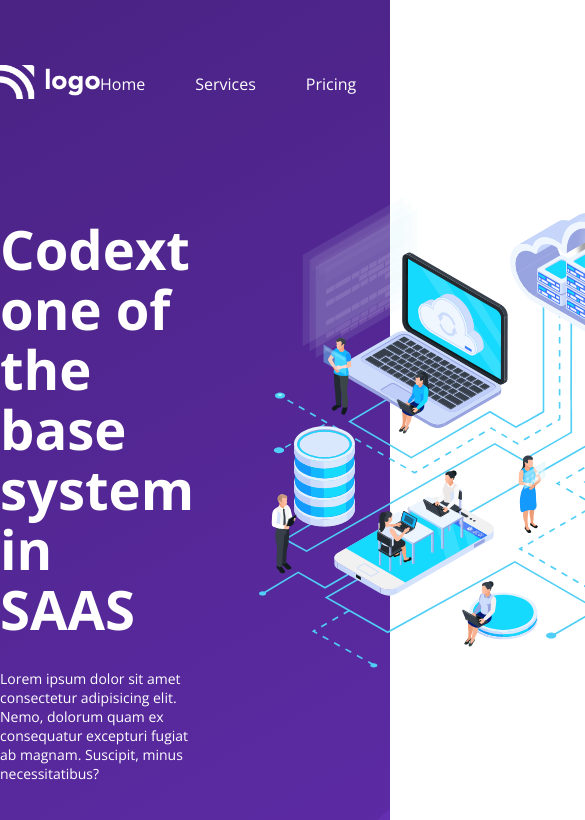
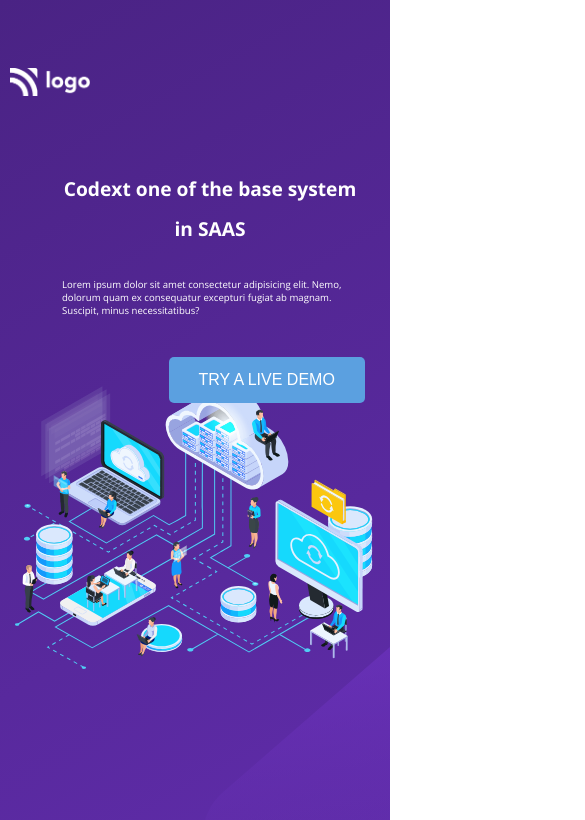
Before and after one commit to samdishjadhav9970/project-13, a plain HTML site: page index.html in a window 390 px wide. Shown: the top 820 px of the page, 585 px wide, since content can reach past the window. Drawn offline with nearby package versions, Linux system fonts and the light colour scheme.

Commit message:
responsive done

```diff
--- a/css/style.css
+++ b/css/style.css
@@ -28,7 +28,7 @@ body {
     margin: 0 auto;
 }
 
-/*----------------------- navbar --------------------------*/
+/*--- navbar ----*/
 .navbar {
     display: flex;
     justify-content: space-between;
@@ -36,12 +36,12 @@ body {
     align-items: center;
 }
 .navbar .logo img {
-    width: 100px;
+    width: 6.25rem;
 }
 .navbar .list {
     list-style-type: none;
     display: flex;
-    gap: 50px;
+    gap: 3.12rem;
     color: #FFFFFF;
     font-weight: lighter;
     align-items: center;
@@ -55,24 +55,29 @@ body {
     font-weight: lighter;
     border-radius: 4px;
 }
+.navbar .list .list-item button:hover{
+    color:var(--primary);
+    background-color:var(--white);
 
+}
 
 /*------------------------- hero section -----------------------*/
 
 .hero {
+    height:80vh;
     display: flex;
-    margin-top: 50px;
-    gap: 40px;
+    margin-top: 3.12rem;
+    gap: 2.5rem;
 }
 .hero .hero-left h1 {
     color: var(--white);
     font-size: 3.4rem;
     line-height: 60px;
-    margin-bottom: 30px;
+    margin-bottom: 1.8rem;
 }
 .hero .hero-left p {
     color: var(--white);
-    font-size: 14px;
+    font-size: 1rem;
     font-weight: 400;
 }
 .hero .hero-left button {
@@ -83,13 +88,18 @@ body {
     text-transform: uppercase;
     font-weight: lighter;
     border-radius: 5px;
-    font-size: 15px;
+    font-size: 1rem;
     font-weight: lighter;
-    margin-top: 40px;
+    margin-top: 2.5rem;
     cursor: pointer;
 }
+.hero .hero-left button:hover{
+    color:var(--primary);
+    background-color:var(--white);
+
+}
 .hero .hero-right {
-    margin-top: -80px;
+    margin-top: -5rem;
 }
 .hero .hero-right img {
     width: 650px;
@@ -102,24 +112,24 @@ body {
 .features {
     display: flex;
     align-items: center;
-    gap: 120px;
-    margin-top: 70px;
+    gap: 7.5rem;
+    margin-top: 4.3rem;
 }
 .features .feature-left img {
     width: 500px;
 }
 .features .feature-right h4 {
     font-size: 1.5rem;
-    margin-bottom: 40px;
+    margin-bottom: 2.5rem;
 }
 .features .feature-right .list {
     display: flex;
     list-style-type: none;
-    gap: 22px;
+    gap: 1.375rem;
     flex-direction: column;
 }
 .features .feature-right .list .list-item p {
-    font-size: 14px;
+    font-size: 0.875rem;
 }
 .features .feature-right .list .list-item h6 {
     font-size: 1.1rem;
@@ -139,6 +149,7 @@ body {
     margin-bottom: 40px;
 }
 .customer .customer-cards {
+    flex-wrap: wrap;
     display: flex;
     gap: 40px;
     justify-content: center;
@@ -198,3 +209,154 @@ body {
     font-size: 13px;
     margin-top: 4px;
 }
+
+@media only screen and (max-width:1200px) {
+    .navbar {
+        margin: 0 10px;
+    }
+    .hero-left h1{
+        font-size: 1.2rem;
+        margin-left:30px;
+    }
+    .hero-left p{
+        font-size:8px;
+        margin-left:30px;
+    }
+    .hero-left button{
+        margin-left: 20px;
+    }
+
+    .bg {
+        width:100vw;
+
+        background-size: cover;
+    }
+
+}
+@media  only screen and (max-width:1050px) {
+    .list-item{
+        display:none;
+    }
+    .list-item-btn{
+        display: inline-block;
+    }
+    .navbar {
+        margin: 0 10px;
+    }
+    .features .feature-left img {
+        width: 400px;
+    }
+    .navbar .list{
+        gap:1.3rem;
+    }
+    .features {
+        margin-top: 2rem;
+
+        gap: 2.5rem;
+
+    }
+    .hero{
+        display: inline;
+    }
+    .hero .hero-left h1 {
+        font-size: 2rem;
+        text-align: center;
+        line-height: 40px;
+    }
+    .hero-left button{
+        left: 35%;
+        position: absolute;
+    }
+    br {
+        display: none;
+    }
+    .container {
+        max-width: 80rem;
+
+    }
+    .bg{
+        height:40rem;
+    }
+
+
+}
+@media  only screen and (max-width:600px) {
+    .navbar .list{
+        display:none;
+    }
+    .hero .hero-right img {
+        width: 50vw;
+        margin-top:50%;
+    }
+    .hero .hero-left button{
+        margin-left:2rem;
+    }
+    .bg{
+            height:35rem;
+        }
+    .features .feature-left img {
+            width: 50vw;
+        }
+
+        .navbar .list{
+            gap:0.5rem;
+        }
+        .navbar .list .list-item:last-child button{
+            padding: 10px 10px;
+
+        }
+        .hero .hero-left h1 {
+            font-size: 1.5rem;
+            line-height: 40px;
+        }
+        .hero .hero-left p{
+            font-size:0.6rem;
+        }
+
+    }
+
+
+    @media  only screen and (max-width:400px) {
+        .navbar .list{
+            display:none;
+        }
+        .bg{
+            min-height:110vh;
+        }
+        .hero .hero-left h1 {
+            font-size: 1.2rem;
+            line-height: 40px;
+        }
+        .hero {
+            margin-top:2rem;
+            flex-direction: column;
+        }
+        .hero .hero-right {
+            margin-top: -10rem;
+        }
+        .hero .hero-left{
+            margin:0 2rem;
+        }
+
+        .hero .hero-right img {
+            width: 100vw;
+        }
+        .features{
+            margin-top:10rem;
+            flex-direction: column-reverse;
+        }
+        .features .feature-left img {
+            width: 100vw;
+        }
+        .features .feature-right {
+            margin:0 2rem;
+
+        }
+        .customer h2 {
+            font-size:1.5rem;
+            margin:0 2rem;
+        }
+        .navbar .logo img {
+            width: 5rem;
+        }
+    }
--- a/index.html
+++ b/index.html
@@ -20,7 +20,7 @@
                     <li class="list-item">Pricing</li>
                     <li class="list-item">Testimonials</li>
                     <li class="list-item">Blog</li>
-                    <li class="list-item">
+                    <li class="list-item list-item-btn">
                         <button>Free Trial</button>
                     </li>
                 </ul>
```
